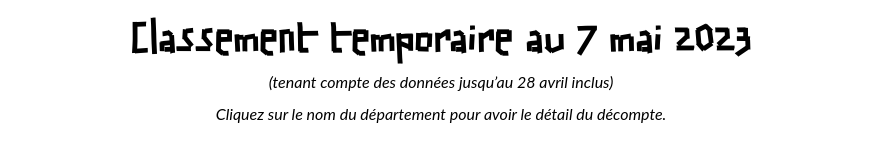
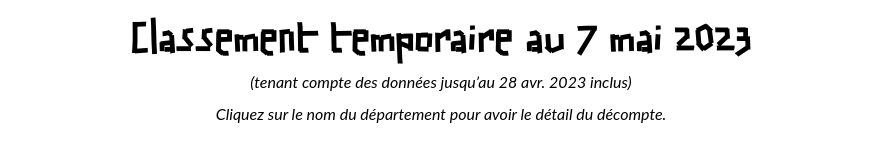
Before and after one commit to cedricr/100joursdezbeul, a SvelteKit app: page / in a window 1280 px wide. Shown: the part 550-710 px from the top of the page, without its empty margins (199-1076 px from the left). Built offline with nearby package versions, Linux system fonts and the light colour scheme.

Commit message:
automatically update the last update date

```diff
--- a/src/lib/types.ts
+++ b/src/lib/types.ts
@@ -23,3 +23,9 @@ export interface ActionEvent {
 export interface DepartmentResult {
 	[departmentCode: string]: number;
 }
+
+export interface MetaData {
+	lastImport: string;
+	validEvents: number;
+	invalidEvents: number;
+}
--- a/src/lib/utils.ts
+++ b/src/lib/utils.ts
@@ -1,9 +1,11 @@
 import dayjs from 'dayjs';
 import { ACTION_SCORE, DEPARTMENTS, TARGET_MULTIPLIER, startDay } from './constants';
-import type { ActionEvent, DepartmentResult } from './types';
+import type { ActionEvent, DepartmentResult, MetaData } from './types';
 import rawData from '$lib/assets/data.json?raw';
+import rawMetaData from '$lib/assets/metadata.json?raw';
 
 export const DATA = enrichData(JSON.parse(rawData)) as ActionEvent[];
+export const METADATA = JSON.parse(rawMetaData) as MetaData;
 
 export const LEADERBOARD = generateLeaderboard();
 
--- a/src/routes/+page.svelte
+++ b/src/routes/+page.svelte
@@ -1,7 +1,7 @@
 <script lang="ts">
 	import Thanks from '$lib/thanks.svelte';
 
-	import { LEADERBOARD, getDayNumber, getDepartmentName } from '$lib/utils';
+	import { LEADERBOARD, METADATA, getDayNumber, getDepartmentName } from '$lib/utils';
 
 	const dayNumber = getDayNumber();
 
@@ -18,6 +18,10 @@
 
 	const now = new Date();
 	const formattedDate = now.toLocaleDateString('fr', { dateStyle: 'medium' });
+
+	const lastUpdateDate = new Date(METADATA.lastImport);
+	lastUpdateDate.setDate(lastUpdateDate.getDate() - 1);
+	const formattedLastUpdateDate = lastUpdateDate.toLocaleDateString('fr', { dateStyle: 'medium' });
 </script>
 
 <svelte:head><title>100 jours de zbeul</title></svelte:head>
@@ -31,7 +35,9 @@
 	</p>
 
 	<h2 class="zbeul mb-2">Classement temporaire au {formattedDate}</h2>
-	<p class="mb-2 text-center italic">(tenant compte des données jusqu’au 28 avril inclus)</p>
+	<p class="mb-2 text-center italic">
+		(tenant compte des données jusqu’au {formattedLastUpdateDate} inclus)
+	</p>
 	<p class="mb-6 text-center italic">
 		Cliquez sur le nom du département pour avoir le détail du décompte.
 	</p>
@@ -48,7 +54,11 @@
 				{#each resultLines as { code, score, rank }}
 					<tr class="ranking-line">
 						<th scope="row" class="p-1 sm:p-2">
-							<a href="/departement/{code}" class="ranking-link no-underline hover:underline" class:font-bold={rank < 4}>
+							<a
+								href="/departement/{code}"
+								class="ranking-link no-underline hover:underline"
+								class:font-bold={rank < 4}
+							>
 								{getDepartmentName(code)}
 							</a>
 						</th>
```
